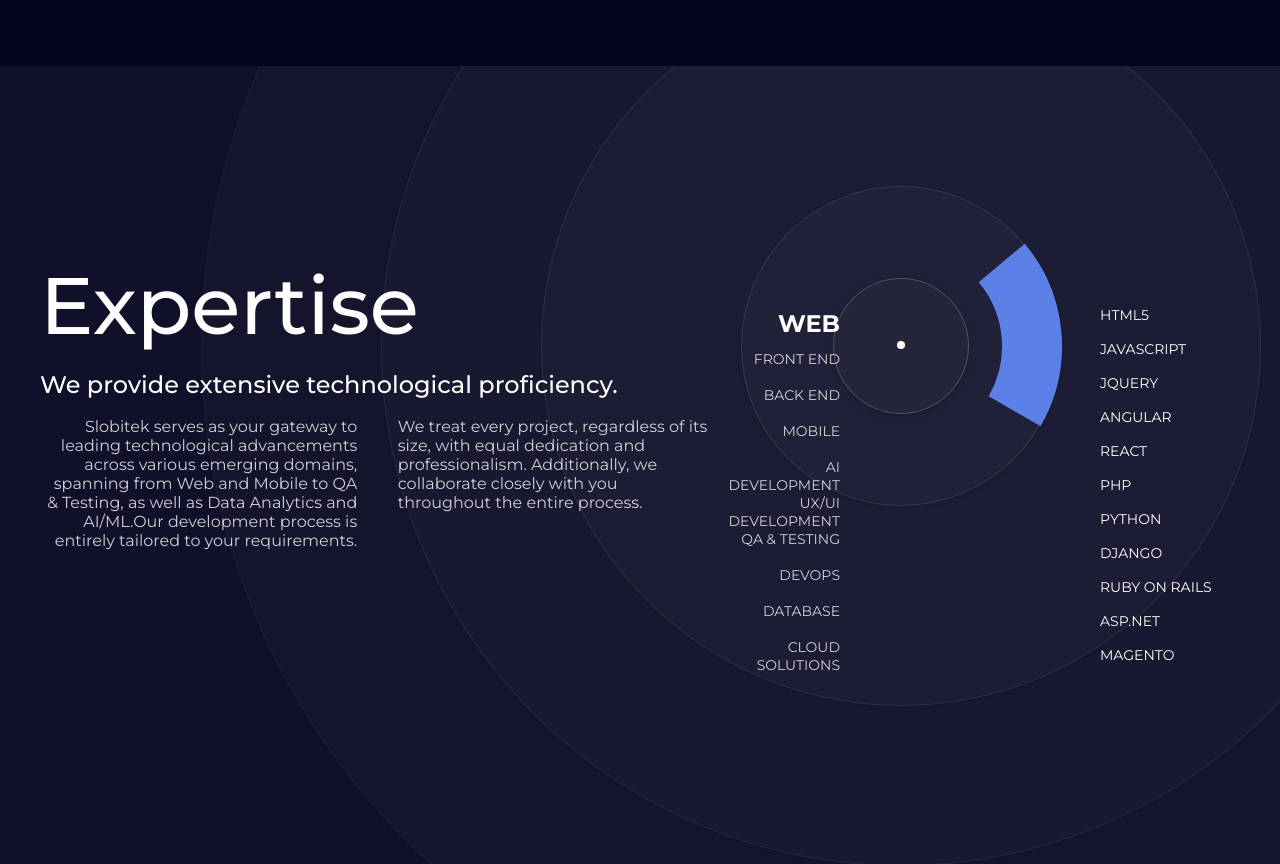
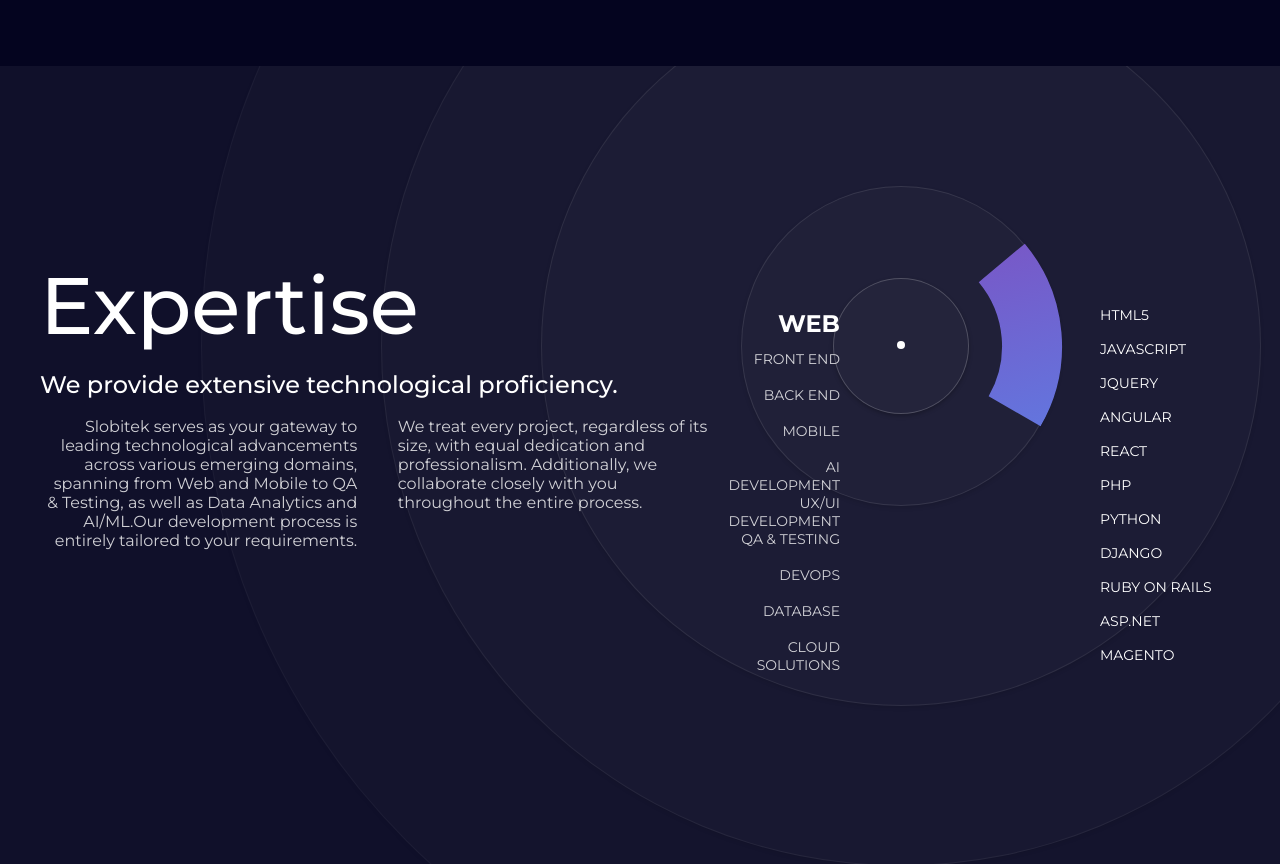
Before and after one commit to kalash0911/Slobitek, a website built with Vite: page src/index.html in a window 1280 px wide. Shown: the part 1500-2364 px from the top of the page. Built offline with nearby package versions, Linux system fonts and the light colour scheme.

Commit message:
addded gradient for svgs

```diff
--- a/src/index.html
+++ b/src/index.html
@@ -459,13 +459,25 @@
                     <div class="sector">
                       <div class="sector-circle-svg sector-circle-svg1">
                         <svg viewBox="0 0 3200 3200">
-                          <circle class="sector-circle1" cx="1600" cy="1600" r="1300" data-svg-origin="1600 1600"></circle>
-                        </svg>
+                          <defs>
+                              <linearGradient id="gradient1" x1="0%" y1="0%" x2="100%" y2="100%">
+                                  <stop offset="30%" style="stop-color:#7858C7;stop-opacity:1" />
+                                  <stop offset="100%" style="stop-color:#5B80E6;stop-opacity:1" />
+                              </linearGradient>
+                          </defs>
+                          <circle class="sector-circle1" cx="1600" cy="1600" r="1300" data-svg-origin="1600 1600" stroke="url(#gradient1)"></circle>
+                      </svg>
                       </div>
                       <div class="sector-circle-svg sector-circle-svg2">
                         <svg viewBox="0 0 3200 3200">
-                          <circle class="sector-circle2" cx="1600" cy="1600" r="1300" data-svg-origin="1600 1600"></circle>
-                        </svg>
+                          <defs>
+                              <linearGradient id="gradient1" x1="0%" y1="0%" x2="100%" y2="100%">
+                                  <stop offset="30%" style="stop-color:#7858C7;stop-opacity:1" />
+                                  <stop offset="100%" style="stop-color:#5B80E6;stop-opacity:1" />
+                              </linearGradient>
+                          </defs>
+                          <circle class="sector-circle2" cx="1600" cy="1600" r="1300" data-svg-origin="1600 1600" stroke="url(#gradient1)"></circle>
+                      </svg>
                       </div>
                     </div>
                   </div>
--- a/src/styles/layout/_common.scss
+++ b/src/styles/layout/_common.scss
@@ -344,7 +344,6 @@
         .sector-circle1,
         .sector-circle2 {
             fill: none;
-            stroke: $blueE6;
             stroke-width: 600px;
             transform: matrix(1, 0, 0, 1, 0, 0);
         }
```
